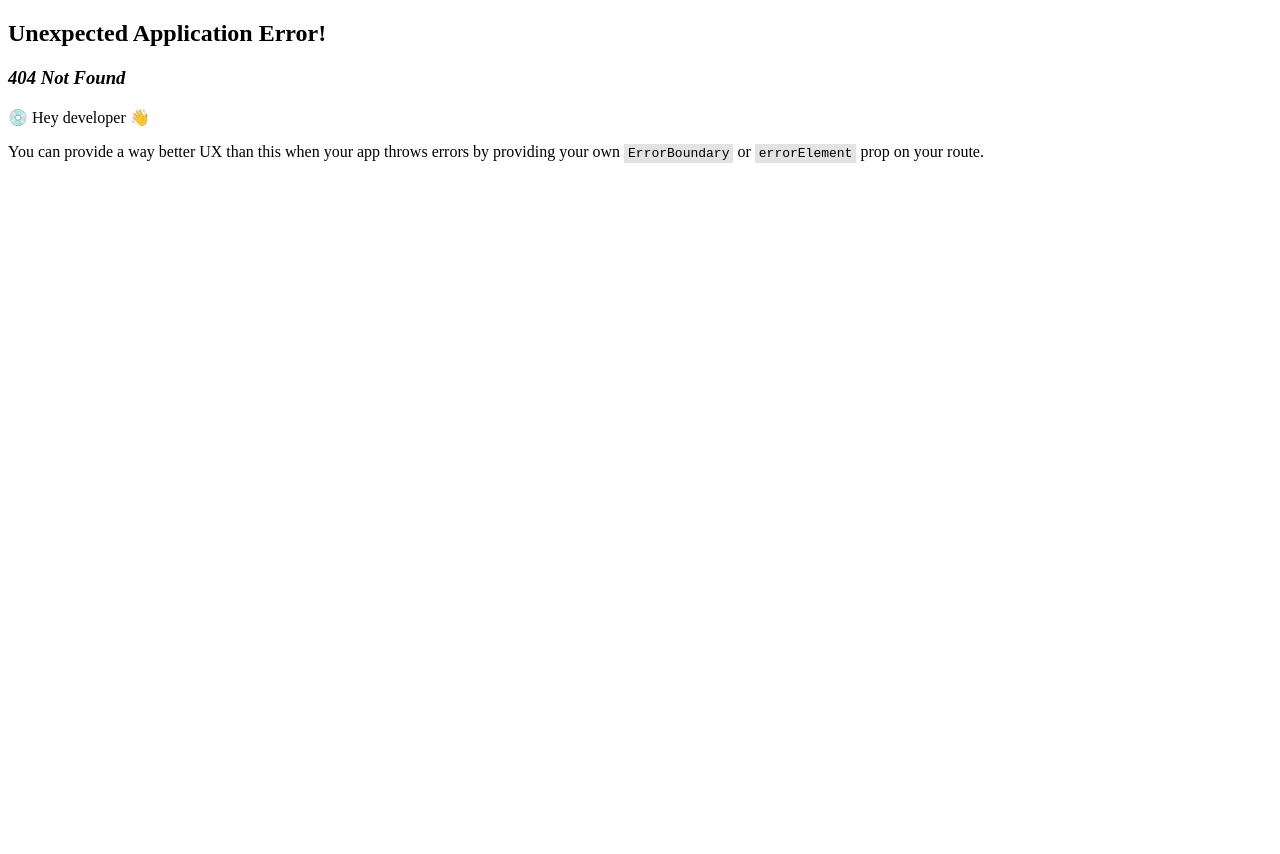
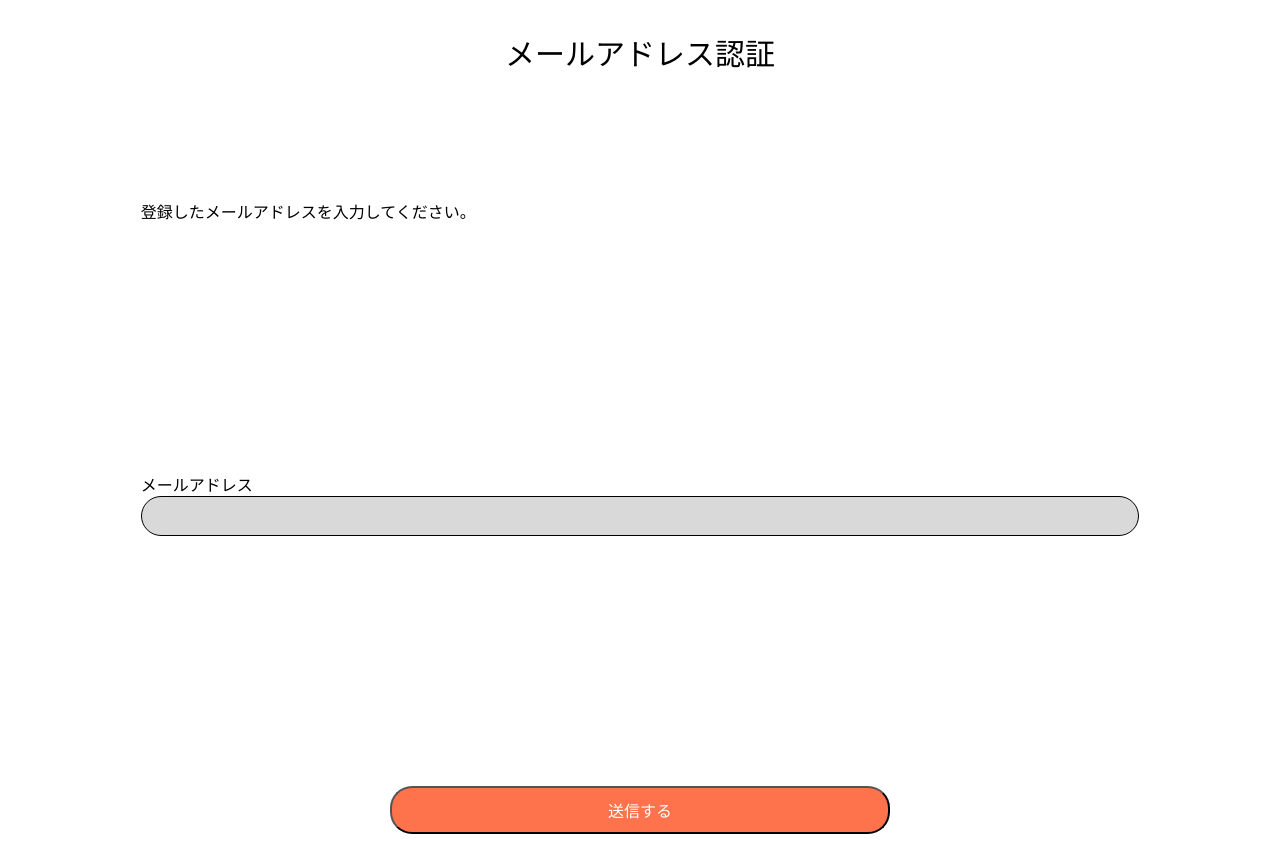
Before and after one commit to mobarisu/mobarisu, a React (Create React App) app in the folder web/react-app/: page /current_mail in a window 1280 px wide. Before the commit this address had no page. Before the commit the page ends 800 px from the top, so only its background shows below. Built offline with nearby package versions, Linux system fonts and the light colour scheme.

Commit message:
current_mail完成

```diff
--- a/web/react-app/src/AppRoutes.tsx
+++ b/web/react-app/src/AppRoutes.tsx
@@ -18,7 +18,7 @@ import FoodRegistration from './components/food_registration';
 import FoodChange from './components/food_change';
 import StoreDataChange from './components/store_data_change';
 import MailChange from './components/mail_change';
-// import CurrentMail from './components/current_mail';
+import CurrentMail from './components/current_mail';
 // import PassChange from './components/pass_change';
 // import FoodDelivery from './components/food_delivery';
 // import OrderHistory from './components/order_history';
@@ -44,7 +44,7 @@ export const router = createBrowserRouter([
   { path: "/food_change", element: <FoodChange /> },
   { path: "/store_data_change", element: <StoreDataChange /> },
   { path: "/mail_change", element: <MailChange /> },
-  // { path: "/current_mail", element: <CurrentMail /> },
+  { path: "/current_mail", element: <CurrentMail /> },
   // { path: "/pass_change", element: <PassChange /> },
   // { path: "/food_delivery", element: <FoodDelivery /> },
   // { path: "/order_history", element: <OrderHistory /> }
--- /dev/null
+++ b/web/react-app/src/components/current_mail.css
@@ -0,0 +1,16 @@
+.current_input{
+    text-align: center;
+}
+.current_p{
+    margin-left: 10%;
+    margin-top: 10%;
+    margin-right: 10%;
+}
+.current{
+    margin-top: 20%;
+    margin-bottom: 20%;
+}
+.current_mess{
+    margin-left: 10%;
+    margin-right: 10%;
+}
--- /dev/null
+++ b/web/react-app/src/components/current_mail.tsx
@@ -0,0 +1,56 @@
+import React, { useState } from 'react';
+import { useNavigate } from "react-router-dom";
+import './current_mail.css';
+
+const CurrentMail: React.FC = () => {
+    const navigate = useNavigate();
+    const [email, setEmail] = useState("");
+    const initialEmail = "example@denpa.jp";
+    const [mess, setMess] = useState(""); // 判定結果の状態を保持するstate
+
+    const handleSubmit = (e: React.FormEvent<HTMLFormElement>) => {
+        e.preventDefault();
+
+        if (email === initialEmail) {
+            setMess(`${email}にメールを送りました。`);
+        } else {
+            setMess("*このメールアドレスは使われておりません。");
+        }
+    };
+
+    return (
+        <>
+            <head>
+                <meta charSet="UTF-8" />
+                <meta httpEquiv="X-UA-Compatible" content="IE=edge" />
+                <meta name="viewport" content="width=device-width, initial-scale=1.0" />
+                <title>メールアドレス認証</title>
+            </head>
+            <header>メールアドレス認証</header>
+            <body>
+                <p className='current_p'>登録したメールアドレスを入力してください。</p>
+
+                <form onSubmit={handleSubmit}>
+                    <div className="current_form">
+                        <div className="current">
+                            <label>メールアドレス</label><br />
+                            <div className="current_input">
+                                <input type="email" className='email' value={email} onChange={e => setEmail(e.target.value)} required />
+                            </div>
+                            <div className='current_mess'>{mess}</div>
+                        </div>
+                        <div className="btn">
+                            <button type="submit" className="btn_" id="submit-btn">
+                                送信する
+                            </button>
+                        </div>
+                    </div>
+                </form>
+
+
+            </body>
+        </>
+    );
+};
+
+export default CurrentMail;
```
